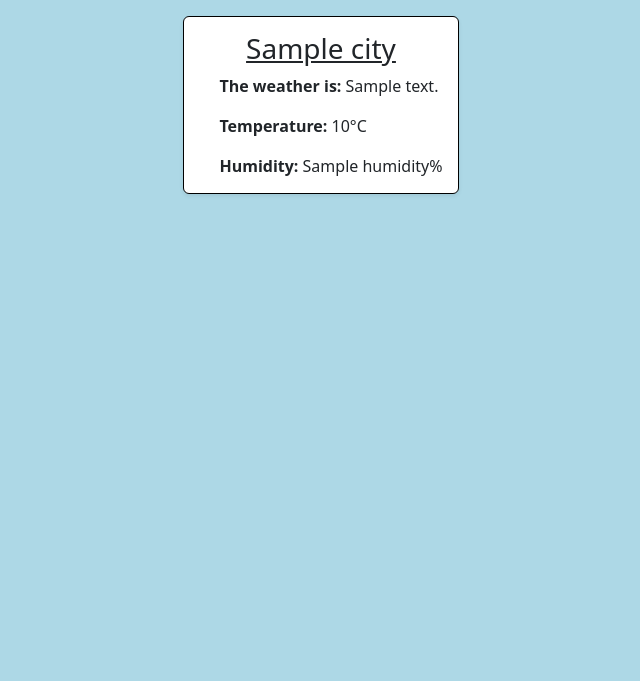
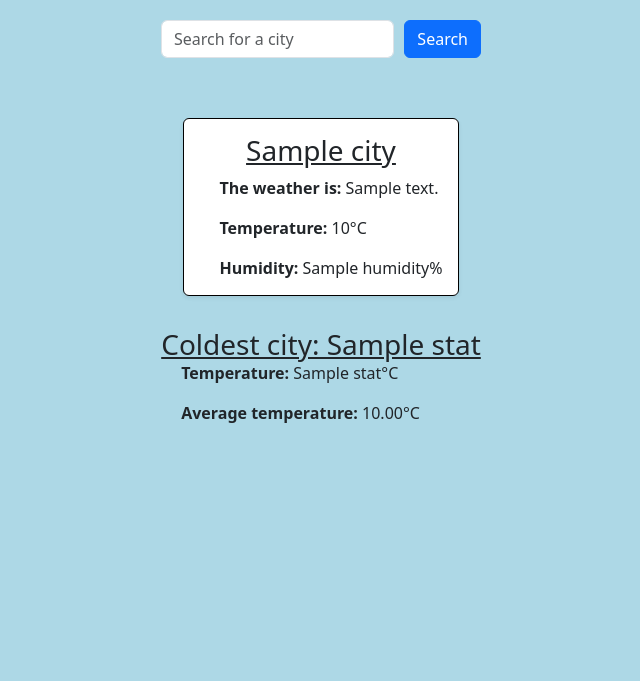
Before and after one commit to Nedanovx/WeatherPythonProject, a Flask app: template Weather-Task 3/templates/index.html in a window 1280 px wide. Shown: the top 681 px of the page, without its empty margins (319-959 px from the left). Run offline with Flask 3, Linux system fonts and the light colour scheme; the template is opened without the code that fills it: most values are stand-ins (such as "Sample title", 1, 10 or a date in 2020); parts of the project's set-up code (start-up, migrations or seed data) failed here and were passed over.

Commit message:
added stats

```diff
--- a/Weather-Task 3/templates/index.html
+++ b/Weather-Task 3/templates/index.html
@@ -7,12 +7,20 @@
     <link rel="stylesheet" href="https://cdn.jsdelivr.net/npm/bootstrap@5.3.0/dist/css/bootstrap.min.css" />
     <link rel="stylesheet" href="{{ url_for('static', filename='css/style.css') }}">
 </head>
-<body style="background-color: lightblue;">
-   <div class="d-flex flex-wrap justify-content-center">
+<body>
+
+<div style="justify-items: center; padding-top: 20px; padding-bottom: 20px;">
+    <form action="/search" method="get" class="d-flex mb-4" style="width: 25%;">
+            <input type="text" name="city" class="form-control" placeholder="Search for a city">
+            <button type="submit" class="btn btn-primary" style="margin-left: 10px;">Search</button>
+    </form>
+</div>
+
+<div class="d-flex flex-wrap justify-content-center">
     {% for name, data in cities.items() %}
     <div class="m-3" style="flex-wrap: wrap;">
         <div class="card shadow-sm" style="border: 1px solid black; padding: 15px;">
-            <h3 class="card-title text-center" style="text-decoration: underline;">{{ name }}</h3>
+            <h3 class="card-title">{{ name }}</h3>
             <p class="card-text"><span>The weather is:</span> {{ data.desc.capitalize() }}</p>
             <p class="card-text"><span>Temperature:</span> {{ data.temp }}°C</p>
             <p class="card-text"><span>Humidity:</span> {{ data.humidity }}%</p>
@@ -20,8 +28,13 @@
     </div>
     {% endfor %}
 </div>
-
-
+<div class="d-flex flex-wrap justify-content-center">
+    <div class="m-3" style="flex-wrap: wrap;">
+        <h3 class="card-title"><span>Coldest city: {{stats[0]}}</span></h3>
+        <p class="card-text"><span>Temperature:</span> {{stats[1] }}°C</p>
+        <p class="card-text"><span>Average temperature:</span> {{ "%.2f" | format(stats[2]) }}°C</p>
+    </div>
+</div>
 <footer style="position: absolute; bottom: 0; width: 100%; height: 50px;">
   <div  style="text-align: center;">
     <p>© 2025 Weather App.</p>
```
